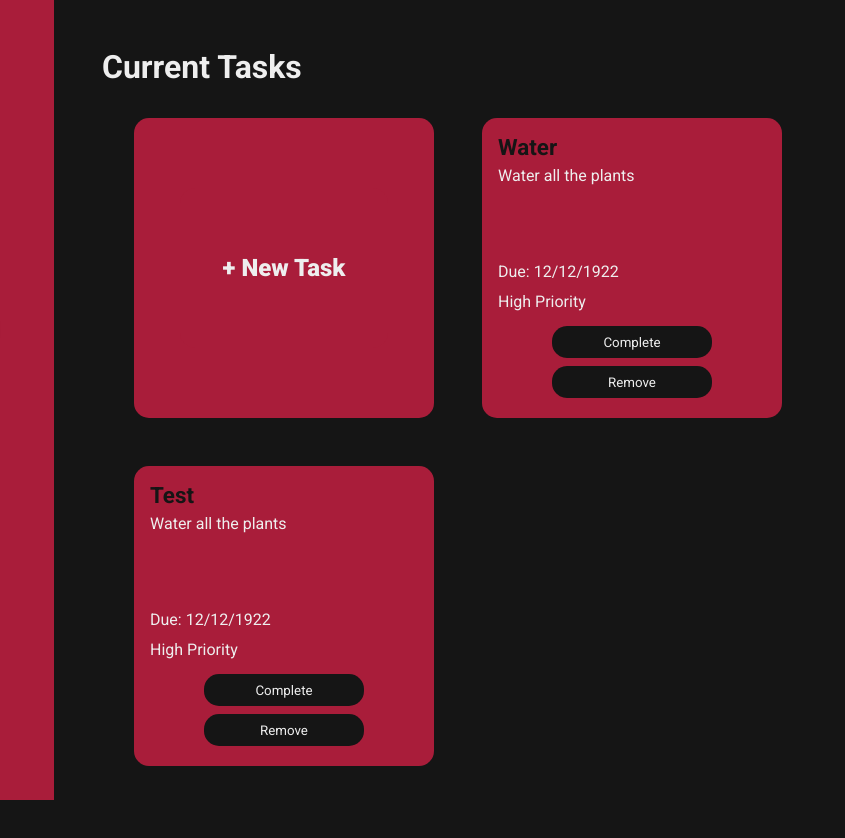
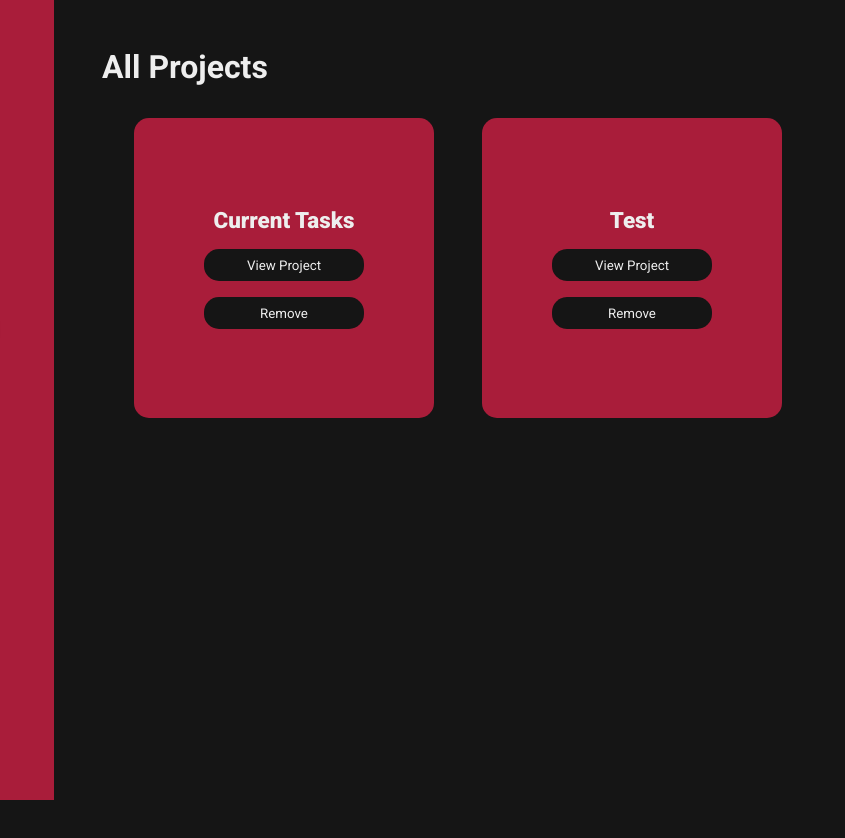
Before and after one commit to aiuyap/odin-todo-list, a website built with webpack: page src/template.html in a window 1280 px wide. Both pictures are taken after a click on the button "Projects". Shown: the full height of the page, 202-1047 px from the left. After the commit the page ends 800 px from the top, so only its background shows below. Built offline with nearby package versions, Linux system fonts and the light colour scheme; files whose address does not match are found by name.

Commit message:
Added functionality to view all projects

```diff
--- a/src/displayController.js
+++ b/src/displayController.js
@@ -1,8 +1,8 @@
-import { createNewTask } from "./index";
+import { createNewTask, getAllProjectList } from "./index";
 
 export function display(project) {
     const tasks = project.getTasks();
-    const divTasksContainer = generateProjectTitle(project.projName);
+    const divTasksContainer = generateTitle(project.projName);
     generateAddTaskButton(divTasksContainer);
     tasks.forEach((task, index) => {
         generateTask(task, divTasksContainer, index, project);
@@ -16,7 +16,7 @@ export function generateContentContainer() {
     document.body.appendChild(divContent);
 }
 
-function generateProjectTitle(title) {
+function generateTitle(title) {
     const divContent = document.querySelector("#content");
     const divTitle = document.createElement("div");
     divTitle.classList.add("title");
@@ -110,9 +110,47 @@ export function generateAddTaskButton (divTasksContainer) {
     })
 }
 
-//Add Task event listeners
-document.querySelector("#dialog-cancel-btn").addEventListener("click", () => {
-    document.querySelector("dialog").close();
-});
 
-document.querySelector("#add-task-form").addEventListener("submit", createNewTask);
+(function addingEventListenerModule () {
+    //Add Task event listeners
+    document.querySelector("#dialog-cancel-btn").addEventListener("click", () => {
+        document.querySelector("dialog").close();
+    });
+
+    document.querySelector("#add-task-form").addEventListener("submit", createNewTask);
+    //Task and Projects navbar event listeners
+    document.querySelector("#view-projects").addEventListener("click", () => {
+        clearContent();
+        generateContentContainer();
+        displayAllProjects ();
+
+    });
+})();
+
+export function displayAllProjects () {
+    const projects = getAllProjectList();
+    const divTasksContainer = generateTitle("All Projects");
+
+    projects.forEach((proj) => {
+        generateProjectCards(divTasksContainer, proj.projName);
+    });
+}
+
+function generateProjectCards (divTasksContainer, projectName) {
+    const card = document.createElement("div");
+    card.classList.add("proj-card");
+    divTasksContainer.appendChild(card);
+
+    const title = document.createElement("h3");
+    title.classList.add("tasks-title");
+    card.appendChild(title);
+    title.textContent = projectName;
+
+    const viewBtn = document.createElement("button");
+    viewBtn.textContent = "View Project";
+    card.appendChild(viewBtn);
+
+    const removeBtn = document.createElement("button");
+    removeBtn.textContent = "Remove";
+    card.appendChild(removeBtn);
+}
--- a/src/index.js
+++ b/src/index.js
@@ -1,5 +1,5 @@
 import "./styles.css";
-import { display, generateContentContainer, clearContent } from "./displayController";
+import { display, generateContentContainer, clearContent, displayAllProjects } from "./displayController";
 
 const projectList = [];
 const defaultProject = Projects("Current Tasks");
@@ -7,28 +7,16 @@ projectList.push(defaultProject);
 
 (function initialLoad () {
     const newTask = Tasks("Water", "Water all the plants", "12/12/1922", "High Priority", false);
-
     defaultProject.addTaskToProject(newTask);
     const newTask2 = Tasks("Test", "Water all the plants", "12/12/1922", "High Priority", false);
     defaultProject.addTaskToProject(newTask2);
 
+    const testProj = Projects("Test");
+    projectList.push(testProj);
+
     generateContentContainer();
     display(defaultProject);
 })();
-
-export function createNewTask () {
-    const title = document.querySelector("#new-title").value;
-    const desc = document.querySelector("#new-desc").value;
-    const date = document.querySelector("#new-date").value;
-    const prio = document.querySelector("#new-priority").value;
-
-    const task = Tasks(title, desc, date, prio, false);
-    defaultProject.addTaskToProject(task);
-
-    clearContent();
-    generateContentContainer();
-    display(defaultProject);
-}
 
 function Projects (projName) {
     const allTasks = [];
@@ -51,3 +39,21 @@ function Projects (projName) {
 function Tasks (title, description, dueDate, priority, isComplete) {
     return {title, description, dueDate, priority, isComplete};
 }
+
+export function createNewTask () {
+    const title = document.querySelector("#new-title").value;
+    const desc = document.querySelector("#new-desc").value;
+    const date = document.querySelector("#new-date").value;
+    const prio = document.querySelector("#new-priority").value;
+
+    const task = Tasks(title, desc, date, prio, false);
+    defaultProject.addTaskToProject(task);
+
+    clearContent();
+    generateContentContainer();
+    display(defaultProject);
+}
+
+export function getAllProjectList () {
+    return projectList;
+}
--- a/src/styles.css
+++ b/src/styles.css
@@ -72,7 +72,8 @@ nav {
     flex-wrap: wrap;
 }
 
-.tasks-card {
+.tasks-card,
+.proj-card {
     width: 300px;
     height: 300px;
     background-color: var(--secondary-color);
@@ -82,7 +83,21 @@ nav {
     padding: 1rem;
 }
 
-.tasks-card button {
+.proj-card {
+    display: flex;
+    flex-direction: column;
+    gap: 1rem;
+    justify-content: center;
+    align-items: center;
+}
+
+.proj-card h3 {
+    font-weight: 900;
+    color: var(--font-color);
+}
+
+.tasks-card button,
+.proj-card button {
     background-color: var(--main-color);
     border-radius: 15px;
     border: none;
@@ -98,7 +113,8 @@ nav {
     color: skyblue;
 }
 
-.tasks-card button:hover {
+.tasks-card button:hover,
+.proj-card button:hover {
     background-color: var(--tertiary-color);
 }
 
--- a/src/template.html
+++ b/src/template.html
@@ -11,7 +11,7 @@
             <img id="logo-img" src="./images/todologo.png" alt="Logo">
         </div>
         <button type="button" class="nav-btn">Tasks</button>
-        <button type="button" class="nav-btn">Projects</button>
+        <button type="button" class="nav-btn" id="view-projects">Projects</button>
     </nav>
     <dialog>
         <h1>New Task</h1>
```
